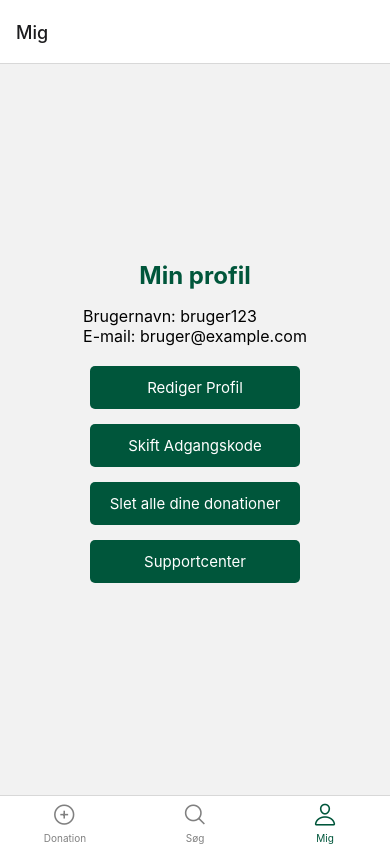
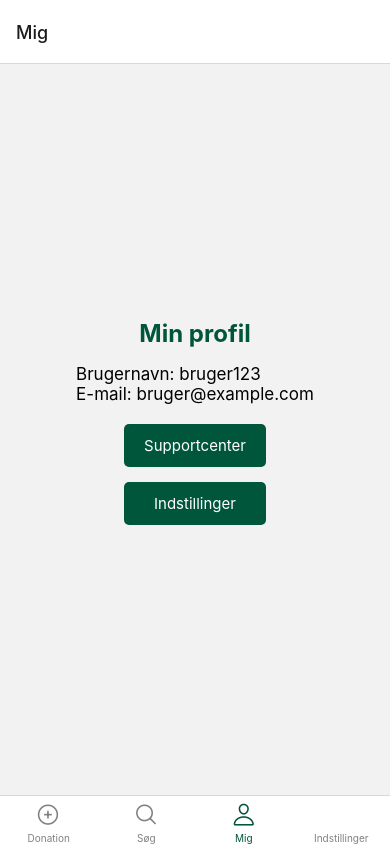
Before and after one commit to helenarosendahl/MadspildsApp, a React Native app: screen /Mig in a window 390 px wide. Built offline with nearby package versions, Linux system fonts and the light colour scheme; what expo-sqlite would draw is missing.

Commit message:
SettingScreen førte udgave

```diff
--- a/App.js
+++ b/App.js
@@ -2,12 +2,23 @@
 import React from 'react';
 import { NavigationContainer } from '@react-navigation/native';
 import { createBottomTabNavigator } from '@react-navigation/bottom-tabs';
+import { createStackNavigator } from '@react-navigation/stack';
 import Ionicons from 'react-native-vector-icons/Ionicons';
 import DonationScreen from './components/DonationScreen';
 import SearchScreen from './components/SearchScreen';
 import UserProfile from './components/UserProfile';
+import SettingsScreen from './components/SettingsScreen';
 
 const Tab = createBottomTabNavigator();
+const SettingsStack = createStackNavigator();
+
+// Opret stakskærme til indstillinger
+const SettingsStackScreen = () => (
+  <SettingsStack.Navigator>
+    <SettingsStack.Screen name="SettingsScreen" component={SettingsScreen} />
+    {/* Tilføj flere indstillinger her efter behov */}
+  </SettingsStack.Navigator>
+);
 
 function App() {
   return (
@@ -42,6 +53,7 @@ function App() {
         <Tab.Screen name="Donation" component={DonationScreen} />
         <Tab.Screen name="Søg" component={SearchScreen} />
         <Tab.Screen name="Mig" component={UserProfile} />
+        <Tab.Screen name="Indstillinger" component={SettingsStackScreen} />
       </Tab.Navigator>
     </NavigationContainer>
   );
--- /dev/null
+++ b/components/SettingsScreen.js
@@ -0,0 +1,61 @@
+import React from 'react';
+import { View, Text, Button, TouchableOpacity, StyleSheet } from 'react-native';
+import { GlobalStyles } from '../globalStyling/GlobalStyles'
+import { deleteAllDonations } from '../database';
+
+const SettingsScreen = () => {
+
+    const handleEditProfile = () => {
+
+    };
+
+    const handleChangePassword = () => {
+
+    };
+
+    const handleDeleteDonations = () => {
+        deleteAllDonations()
+          .then(() => {
+            // Succes: Alle donationer er slettet
+            console.log('Alle donationer er slettet fra databasen');
+          })
+          .catch(error => {
+            // Fejl ved sletning af donationer
+            console.error('Fejl ved sletning af donationer fra databasen: ', error);
+          });
+      };
+
+
+    return (
+        <View style={GlobalStyles.container}>
+          <Text style={GlobalStyles.heading}>Indstillinger</Text>
+
+          <View style={GlobalStyles.buttonContainer}>
+            <TouchableOpacity onPress={handleEditProfile} style={[GlobalStyles.button, styles.button]}>
+              <Text style={GlobalStyles.buttonText}>Rediger Profil</Text>
+            </TouchableOpacity>
+            <TouchableOpacity onPress={handleChangePassword} style={[GlobalStyles.button, styles.button]}>
+              <Text style={GlobalStyles.buttonText}>Skift Adgangskode</Text>
+            </TouchableOpacity>
+            <TouchableOpacity onPress={handleDeleteDonations} style={[GlobalStyles.button, styles.button]}>
+              <Text style={GlobalStyles.buttonText}>Slet alle dine donationer</Text>
+            </TouchableOpacity>
+          </View>
+        </View>
+      );
+};
+
+const styles = StyleSheet.create({
+    button: {
+      marginBottom: 15, // Juster denne margin efter behov
+    },
+    userInfoContainer: {
+      marginBottom: 20, // Juster denne margin efter behov for mere afstand
+    },
+    userInfoText: {
+      fontSize: 16,
+    },
+  });
+
+
+export default SettingsScreen;
--- a/components/UserProfile.js
+++ b/components/UserProfile.js
@@ -3,24 +3,24 @@ import React from 'react';
 import { StyleSheet, View, Text, Button, TouchableOpacity } from 'react-native';
 import { deleteAllDonations } from '../database';
 import { GlobalStyles } from '../globalStyling/GlobalStyles'
+import { useNavigation } from '@react-navigation/native';
 
 
 function UserProfile() {
+  const navigation = useNavigation();
+
   // Simuleret brugerdata
   const userData = {
     username: 'bruger123',
     email: 'bruger@example.com',
   };
 
-  const handleEditProfile = () => {
+  const handleSupportCenter = () => {
 
   };
 
-  const handleChangePassword = () => {
-
-  };
-  const handleSupportCenter = () => {
-
+  const handleSettings = () => {
+  navigation.navigate('SettingsScreen')
   };
 
   // Funktion til at slette alle donationer
@@ -46,18 +46,13 @@ function UserProfile() {
       </View>
 
       <View style={GlobalStyles.buttonContainer}>
-        <TouchableOpacity onPress={handleEditProfile} style={[GlobalStyles.button, styles.button]}>
-          <Text style={GlobalStyles.buttonText}>Rediger Profil</Text>
-        </TouchableOpacity>
-        <TouchableOpacity onPress={handleChangePassword} style={[GlobalStyles.button, styles.button]}>
-          <Text style={GlobalStyles.buttonText}>Skift Adgangskode</Text>
-        </TouchableOpacity>
-        <TouchableOpacity onPress={handleDeleteDonations} style={[GlobalStyles.button, styles.button]}>
-          <Text style={GlobalStyles.buttonText}>Slet alle dine donationer</Text>
-        </TouchableOpacity>
+
         <TouchableOpacity onPress={handleSupportCenter} style={[GlobalStyles.button, styles.button]}>
           <Text style={GlobalStyles.buttonText}>Supportcenter</Text>
         </TouchableOpacity>
+        <TouchableOpacity onPress={handleSettings} style={[GlobalStyles.button, styles.button]}>
+        <Text style={GlobalStyles.buttonText}>Indstillinger</Text>
+      </TouchableOpacity>
       </View>
     </View>
   );
@@ -70,7 +65,7 @@ const styles = StyleSheet.create({
     marginBottom: 20, // Juster denne margin efter behov for mere afstand
   },
   userInfoText: {
-    fontSize: 16,
+    fontSize: 17,
   },
 });
 
```
Also changed, not shown: components/SettingsStack.js (added, +17 -0 lines).
